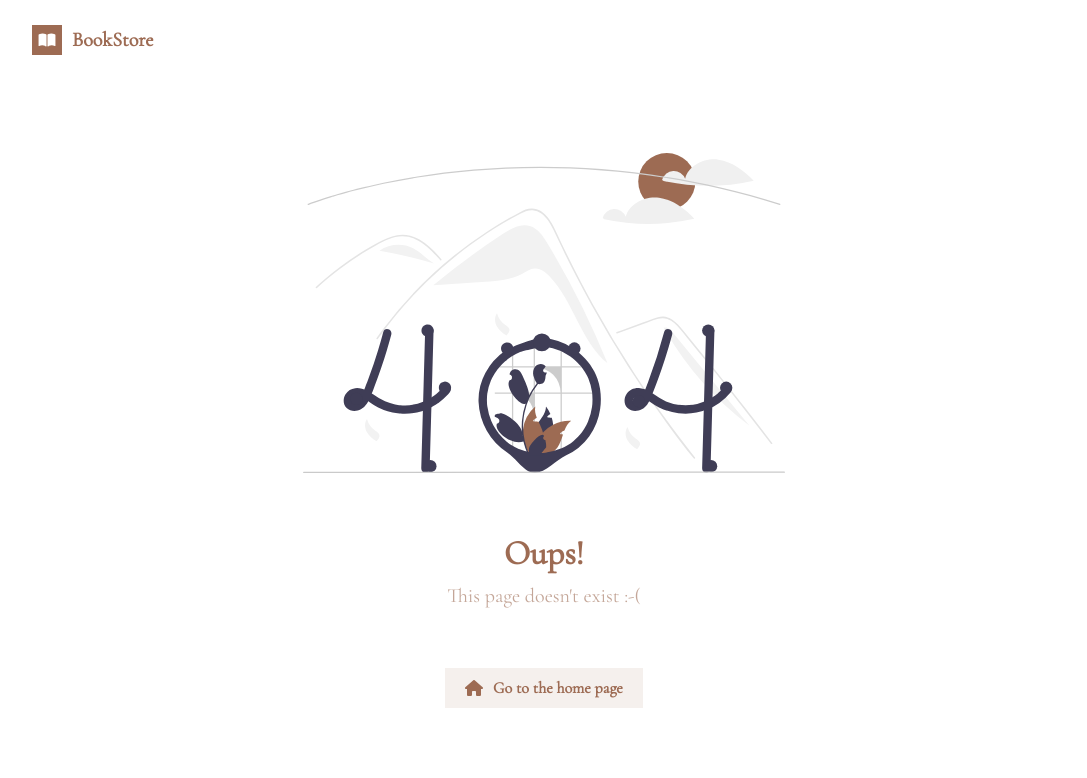
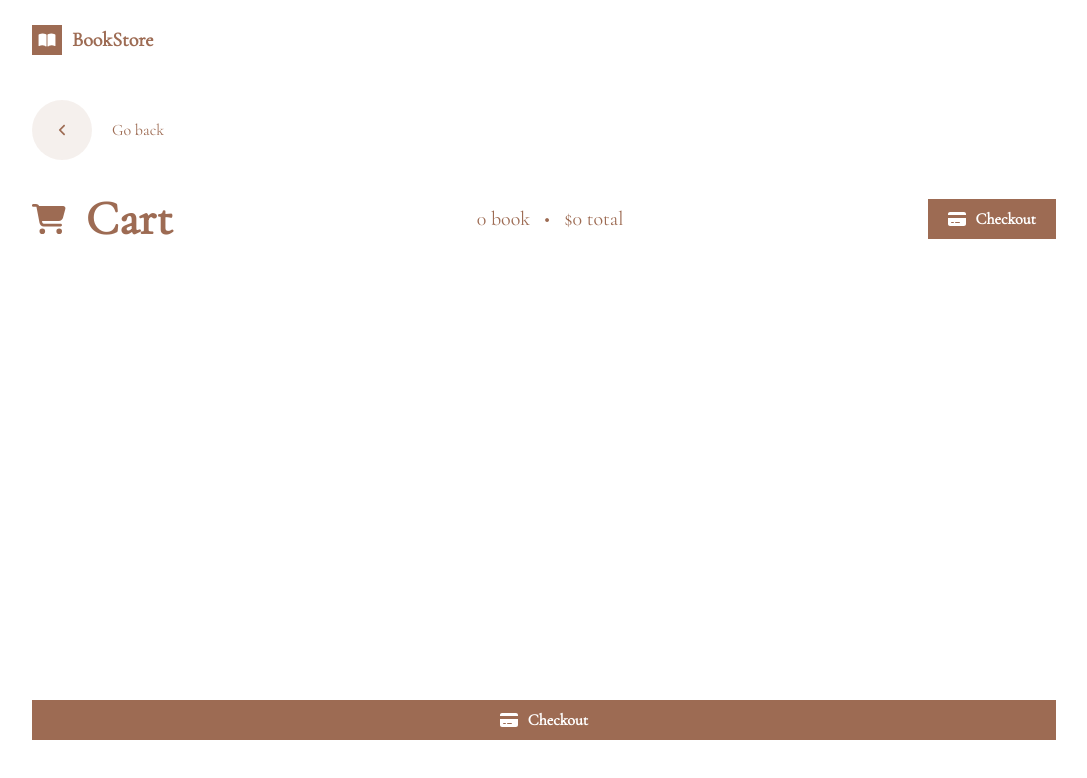
Before and after one commit to rodygosset/bookstore-frontend, a Next.js app: page /cart in a window 1280 px wide. Before the commit this address had no page. Shown: the top 778 px of the page, without its empty margins (96-1183 px from the left). Built offline with nearby package versions, Linux system fonts and the light colour scheme.

Commit message:
Finished the cart page

```diff
--- /dev/null
+++ b/components/books/cart-item.tsx
@@ -0,0 +1,70 @@
+import styles from "@styles/components/books/cart-item.module.scss"
+import { Book, serializeGoogleBooksVolume } from "@api-conf/data-types/book";
+import { useEffect, useState } from "react";
+import Image from "next/image";
+import { frontendExternalURL } from "@api-conf/conf";
+import { CartItem } from "@lib/context";
+import { roundNumberTo2Decimals } from "@lib/utils";
+
+interface Props {
+    cartItem: CartItem;
+}
+
+const CartItem = ({ cartItem }: Props) => {
+
+    const [book, setBook] = useState<Book>()
+    // book data that needs to be fool-proofed is stored in state
+    const [imgSrc, setImgSrc] = useState('')
+    const [price, setPrice] = useState(0)
+    const [priceTotal, setPriceTotal] = useState(0)
+    const [year, setYear] = useState<number | null>()
+
+
+    // get the data we need to display about the book
+    useEffect(() => {
+        fetch(`https://www.googleapis.com/books/v1/volumes/${cartItem.bookId}`)
+        .then(res => res.json().then(data => setBook(serializeGoogleBooksVolume(data))))
+    }, [cartItem])
+
+
+    // once we got that data,
+    // fool-proof it before updating state
+    useEffect(() => {
+        setImgSrc(book?.imageLinks ? book.imageLinks.thumbnail : `${frontendExternalURL}/images/default-book-cover.svg`)
+        setPrice(book?.priceInUSD ? roundNumberTo2Decimals(book.priceInUSD) : 0)
+        setYear(book?.publishedDate ? new Date(book.publishedDate).getFullYear() : null)
+    }, [book])
+
+    useEffect(() => setPriceTotal(roundNumberTo2Decimals(price * cartItem.quantity)), [price])
+
+
+    return (
+        book ?
+        <li className={styles.cartItem}>
+            <div className={styles.bookImage}>
+                <Image
+                    quality={100}
+                    src={imgSrc}
+                    alt={"burger"}
+                    priority
+                    fill
+                    style={{
+                        objectFit: "fill",
+                        top: "auto"
+                    }}
+                />
+            </div>
+            <div className={styles.textContent}>
+                <h3>{book.title}</h3>
+                <p className={styles.quantity}>Quantity { cartItem.quantity }</p>
+                <p className={styles.editorialInfo}>By { book.authors?.at(0) } &bull; { book.publisher } (Editor) &bull; { year } </p>
+                <p className={styles.priceInfo}>${ priceTotal } {cartItem.quantity > 1 ? <span>(${ price } each)</span> : <></>}</p>
+            </div>
+        </li>
+        :
+        <>
+        </>
+    )
+}
+
+export default CartItem
--- a/lib/context.ts
+++ b/lib/context.ts
@@ -5,6 +5,7 @@ import React from "react";
 
 export interface CartItem {
     bookId: string;
+    priceInUSD: number;
     quantity: number;
 }
 
--- /dev/null
+++ b/lib/utils.ts
@@ -0,0 +1,4 @@
+
+
+// @ts-ignore
+export const roundNumberTo2Decimals = (n: number) => Number(Math.round(n + 'e2')+'e-2')
--- /dev/null
+++ b/pages/cart.tsx
@@ -0,0 +1,94 @@
+
+import BackwardNavLink from "@components/backward-nav-link"
+import CartItem from "@components/books/cart-item"
+import Button from "@components/button"
+import { faCreditCard, faShoppingCart } from "@fortawesome/free-solid-svg-icons"
+import { FontAwesomeIcon } from "@fortawesome/react-fontawesome"
+import { Context } from "@lib/context"
+import { roundNumberTo2Decimals } from "@lib/utils"
+import styles from "@styles/pages/cart.module.scss"
+import { NextPage } from "next"
+import { useContext, useEffect, useState } from "react"
+
+const Cart: NextPage = () => {
+
+    const { appData } = useContext(Context)
+
+    // init these value to 0
+
+    const [booksTotalNb, setBooksTotalNb] = useState(0)
+
+    const [totalCost, setTotalCost] = useState(0)
+
+    // get the actual values for those state variables
+    // once our code is executing client-side (inside useEffect)
+
+    useEffect(() => {
+        setBooksTotalNb(appData.cart.reduce((prevVal, item) => prevVal + item.quantity, 0))
+    }, [appData.cart])
+
+    useEffect(() => {
+        const total = appData.cart.reduce((prevVal, item) => prevVal + (item.priceInUSD * item.quantity), 0)
+        setTotalCost(roundNumberTo2Decimals(total))
+    })
+
+    const handleCheckout = () => {
+
+    }
+
+    return (
+        <div className={styles.container}>
+            <div className={styles.goBackContainer}>
+                <BackwardNavLink/>
+                <p>Go back</p>
+            </div>
+            <section className={styles.pageHeader}>
+                <div className={styles.pageTitle}>
+                    <FontAwesomeIcon icon={faShoppingCart}/>
+                    <h1>Cart</h1>
+                </div>
+                <p className={styles.priceInfo}>{ booksTotalNb } { booksTotalNb > 1 ? 'books' : 'book' } &nbsp; &bull; &nbsp; ${totalCost} total </p>
+                <Button
+                    className={styles.checkOutButton}
+                    icon={faCreditCard}
+                    onClick={handleCheckout}>
+                    Checkout
+                </Button>
+            </section>
+            <ul className={styles.listContainer}>
+            {
+                // for each item in the cart,
+                // render a component that displays info about it
+                appData.cart.map((item, index) => {
+                    return (
+                        <>
+                            <CartItem
+                                key={item.bookId}
+                                cartItem={item}
+                            />
+                            {
+                                // only display a divider
+                                // if the current item isn't the last one
+                                index < appData.cart.length - 1 ?
+                                <div key={item.bookId + "-divider"} className={styles.divider}>a</div>
+                                :
+                                <></>
+                            }
+                        </>
+                    )
+                })
+            }
+            </ul>
+            <Button
+                className={styles.mainCheckOutButton}
+                fullWidth
+                icon={faCreditCard}
+                onClick={handleCheckout}>
+                Checkout
+            </Button>
+        </div>
+    )
+
+}
+
+export default Cart
--- a/pages/catalog/[id].tsx
+++ b/pages/catalog/[id].tsx
@@ -21,7 +21,6 @@ const ViewBook: NextPage<Props> = ({ book, is404 }) => {
     const router = useRouter()
 
     useEffect(() => {
-        console.log(book)
         if(is404) router.push('/404')
     }, [])
 
--- a/pages/index.tsx
+++ b/pages/index.tsx
@@ -3,6 +3,7 @@ import { Book, GoogleBooksResponse, serializeGoogleBooksVolume } from '@api-conf
 import { GetServerSideProps, NextPage } from 'next'
 import Head from 'next/head'
 import CatalogBook from '@components/books/catalog-book'
+import { frontendExternalURL } from '@api-conf/conf'
 
 interface Props {
 	books: Book[];
@@ -14,7 +15,9 @@ const Home: NextPage<Props> = ({ books }) => {
 		<div className={styles.container}>
 			<Head>
 				<title>BookStore - Home</title>
-				<meta name="description" content="Home page of the best online BookStore!" />
+				<meta name="title" property="og:title" content="BookStore - Home"/>
+				<meta name="description" property='og:description' content="Home page of the best online BookStore!" />
+				<meta name="iamge" property="og:image" content={`${frontendExternalURL}/favicon/favicon-180x180.png`} />
 			</Head>
 			<section className={styles.hero}>
 				<h1>Find your next adventure</h1>
--- /dev/null
+++ b/styles/components/books/cart-item.module.scss
@@ -0,0 +1,50 @@
+@import "@styles/base/_reset.scss";
+@import "@styles/base/_mixins.scss";
+@import "@styles/base/_typography.scss";
+@import "@styles/abstracts/_colors.scss";
+@import "@styles/abstracts/_variables.scss";
+
+.cartItem {
+
+    @include flex-container(row, nowrap, flex-start, center);
+    gap: 30px;
+
+
+    .bookImage {
+        position: relative;
+        height: 150px;
+        aspect-ratio: 0.66;
+    }
+
+    .textContent {
+
+        @include flex-container(column, nowrap, center, flex-start);
+        gap: 10px;
+
+        h3 {
+            @include header-3-bold;
+            color: $primary;
+        }
+
+        .quantity {
+            @include text-md-medium;
+            color: $secondary;
+        }
+
+        .editorialInfo {
+            @include text-md-medium;
+        }
+
+        .priceInfo {
+            @include text-xl-bold;
+            color: $secondary;
+
+            span {
+                @include text-md-medium;
+                color: $secondary-600;
+            }
+        }
+
+    }
+
+}
--- /dev/null
+++ b/styles/pages/cart.module.scss
@@ -0,0 +1,74 @@
+@import "@styles/base/_reset.scss";
+@import "@styles/base/_mixins.scss";
+@import "@styles/base/_typography.scss";
+@import "@styles/abstracts/_colors.scss";
+@import "@styles/abstracts/_variables.scss";
+
+.container {
+
+    @include flex-container(column, nowrap, flex-start, flex-start);
+    gap: 30px;
+    padding: 100px 10vw 60px;
+    overflow: scroll;
+
+    .goBackContainer {
+        @include flex-container(row, nowrap, flex-start, center);
+        gap: 20px;
+        width: 100%;
+
+        p {
+            @include text-md-medium;
+            color: $primary;
+        }
+    }
+
+    .pageHeader {
+        @include flex-container(row, wrap, space-between, center);
+        width: 100%;
+        color: $primary;
+        column-gap: 30px;
+
+        .pageTitle {
+            @include flex-container(row, nowrap, flex-start, center);
+            gap: 20px;
+            font-size: 30px;
+
+            h1 {
+                @include header-1-bold;
+            }
+        }
+
+        .priceInfo {
+            @include text-xl-medium;
+        }
+
+        button.checkOutButton {
+            width: fit-content;
+
+            @media (max-width: $bp-md) {
+                display: none;
+            }
+        }
+
+    }
+
+
+    .listContainer {
+
+        @include reset-list;
+        @include flex-container(column, nowrap, flex-start, flex-start);
+        gap: 30px;
+
+        .divider {
+            color: transparent;
+            height: 1px;
+            width: 100%;
+            background: $primary-200;
+        }
+    }
+
+    .mainCheckOutButton {
+        margin-top: auto;
+    }
+
+}
--- a/styles/pages/home.module.scss
+++ b/styles/pages/home.module.scss
@@ -74,7 +74,7 @@
 		}
 
 		.catalogContainer {
-			@include flex-container(row, wrap, space-between, flex-start);
+			@include flex-container(row, wrap, space-around, flex-start);
 			width: 100%;
 			gap: 60px;
 
```
Also changed, not shown: components/books/view-book-info.tsx (+13 -5 lines).
